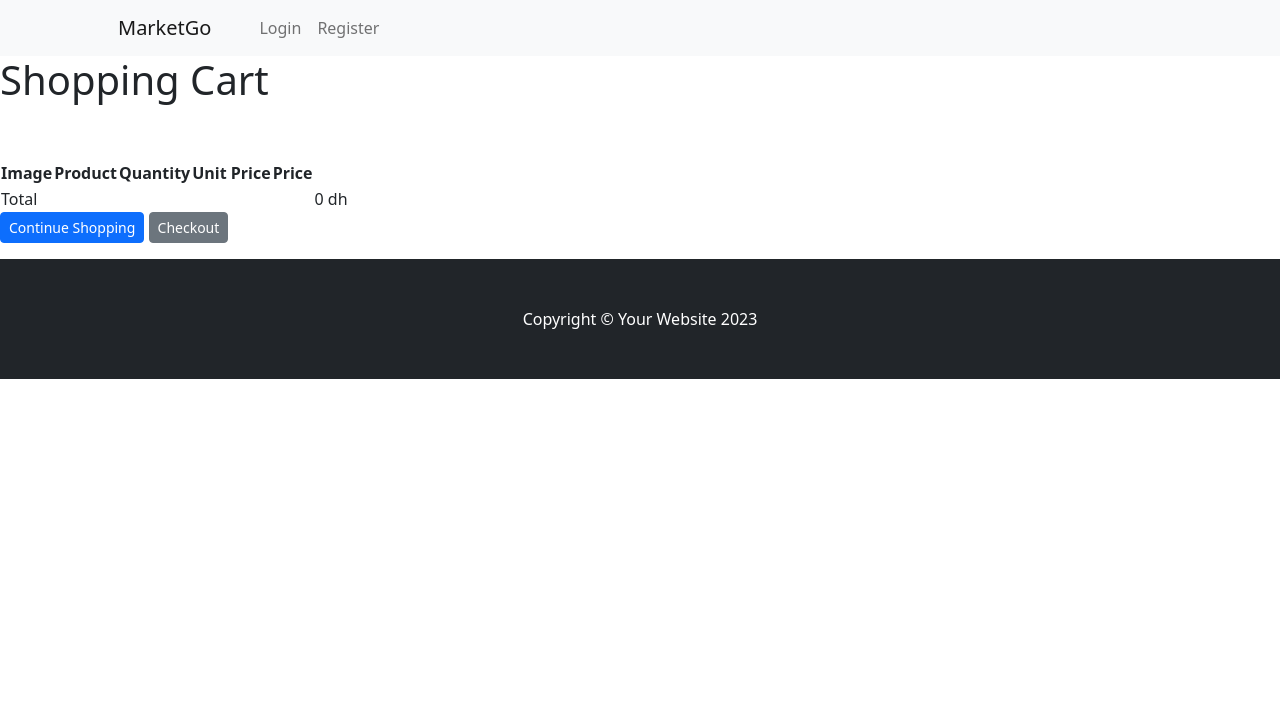
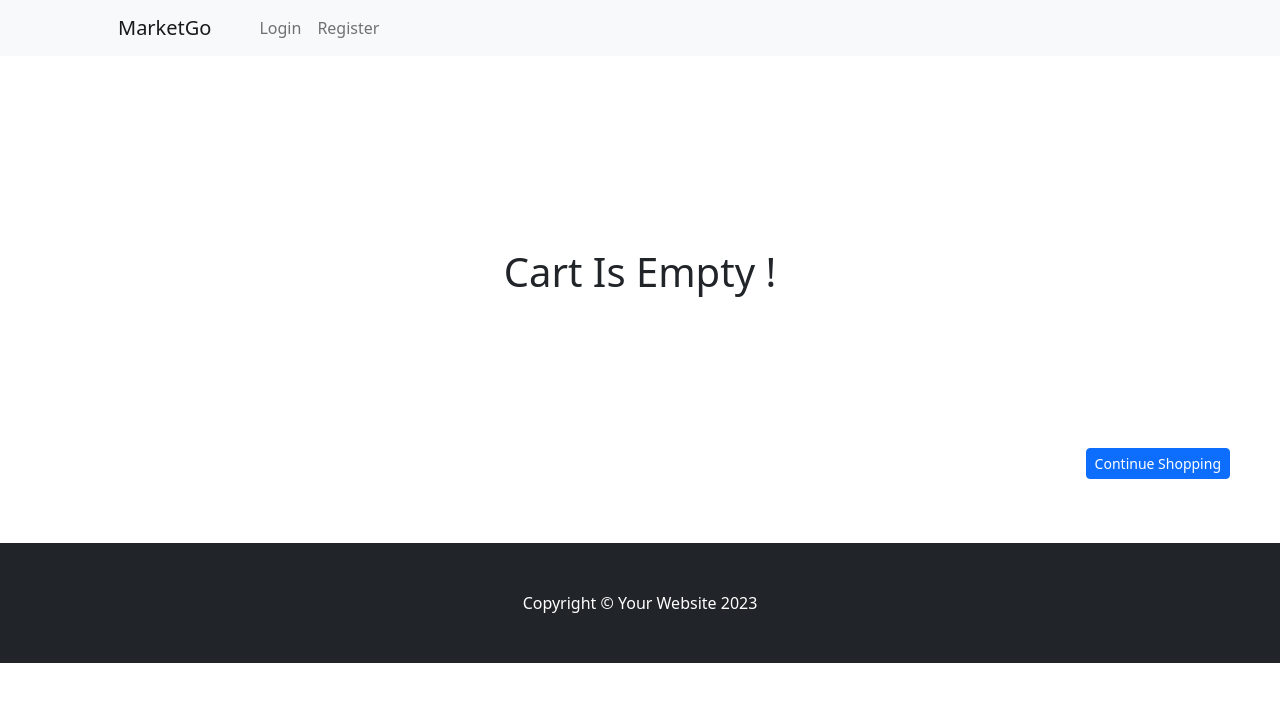
Before and after one commit to WiJaas/MarketGo, a Django app: page /cart/ in a window 1280 px wide. Shown: the top 702 px of the page. Run offline with Django 4.2, Linux system fonts and the light colour scheme; some libraries are stand-ins or nearby versions.

Commit message:
Some changes before integrating checkout

```diff
--- a/MarketGo/settings.py
+++ b/MarketGo/settings.py
@@ -68,6 +68,7 @@ TEMPLATES = [
                 'django.template.context_processors.request',
                 'django.contrib.auth.context_processors.auth',
                 'django.contrib.messages.context_processors.messages',
+                'cart.context_processors.cart'
             ],
         },
     },
--- a/MarketGo/templates/cart_detail.html
+++ b/MarketGo/templates/cart_detail.html
@@ -1,61 +1,109 @@
+
+
+
 {% extends 'base.html'%}
 {% load static %}
 {% block content%}
 
 
 
-<h1>Shopping Cart </h1>
-<table class="cart">
-    <thead>
-        <tr>
-            <th>Image</th>
-            <th>Product</th>
-            <th>Quantity</th>
-            <!-- <th>Remove</th> -->
-            <th>Unit Price</th>
-            <th>Price</th>
-        </tr>
 
-    </thead>
 
-    <tbody>
+
+
+
+
+
+{% if cart %}
+
+
 {% for item in cart %}
-        <tr>
-            <td>
-            </br> </br>
-                <!-- Display the product image -->
+</br></br>
+<div class="col-8 card mb-3" style="max-width: 540px; left: 75px;">
+</br>
+    <div class="row g-0" >
+        <div class="col-md-4">
             {% if item.product.image %}
-                <img src="{{ item.product.image.url }}" alt="{{ item.product.name }}" class="img-fluid mb-3">
+            <img src="{{ item.product.image.url }}" alt="{{ item.product.name }}" class="img-fluid" height="200" width="200" >
             {% endif %}
-            </br> </br>
-            </td>
-            <td>{{ item.product.name }}</td>
-            <td>{{ item.quantity }}</td>
-            <td>
+        </div>
+        <div class="col-md-8">
+        <div class="card-body">
+        <h5 class="card-title">{{ item.product.name }}</h5>
+        </br>
+
+
+        <div class="container">
+            <div class="row">
+                <div class="col-6 col-m-3">Quantity</div>
+                <div class="col-6 col-m-3">{{ item.quantity }}</div>
+
+            <!-- Force next columns to break to new line -->
+            <div class="w-100"></div>
+
+
+              <div class="col-6 col-m-3">Unit_Price</div>
+              <div class="col-6 col-m-3">{{ item.price}} dh</div>
+              <div class="w-100"></div>
+              <div class="col-6 col-m-3">Total_Price</div>
+              <div class="col-6 col-m-3">{{ item.total_price}} dh</div>
+            </div>
+          </div>
+    </br>
+        <div class="d-grid gap-2 d-md-flex justify-content-md-end">
             <form action="{% url 'cart:cart_remove' item.product.id %}" method="POST">
-                    <input type="submit" value="Remove">
+                <input  class="btn btn-primary me-md-2"  type="submit" value="Remove">
                 {% csrf_token %}
+            </form>
 
-                </form>
-            </td>
+            </div>
+        </div>
+        </div>
+    </div>
+</div>
 
-            <td class="num">{{ item.price }} dh</td>
-            <td class="num">{{ item.total_price }} dh</td>
-        </tr>
+
+
 {% endfor %}
-        <tr class="total">
-            <td>Total</td>
-            <td colspan="4"></td>
-            <td class="num">{{ cart.get_total_price }} dh</td>
-        </tr>
-    </br> </br>
-    </tbody>
-</table>
 
-<p class="text-right">
+
+
+
+
+<div class="card" style="margin: 20px;"  >
+    <div class="card-body" sty>
+      <h5 class="card-title">Total</h5>
+      <h3 class="card-text">{{cart.get_total_price}} dh</h3>
+      <div class="d-grid gap-2 d-md-flex justify-content-md-end">
         <a type="button" class="btn btn-primary btn-sm" href="{% url 'product:home_view' %}">Continue Shopping</a>
         <a type="button" class="btn btn-secondary btn-sm" href="#" > Checkout </a>
+    </div>
+
+    </div>
+  </div>
+
+
+{% else %}
+</br></br>
+</br></br>
+
+</br></br>
+
+</br></br>
+
+<center> <h1>Cart Is Empty !</h1>
+
+</center>
+</br></br>
+</br></br>
+</br></br>
+
+<p class="d-grid gap-2 d-md-flex justify-content-md-end">
+    <a type="button" class="btn btn-primary btn-sm" href="{% url 'product:home_view' %} " style="margin-right: 50px;">Continue Shopping</a>
+
 </p>
 
 
+</br></br>
+{% endif%}
 {% endblock %}
--- a/MarketGo/templates/home.html
+++ b/MarketGo/templates/home.html
@@ -24,7 +24,7 @@
 
                 </form>
 
-                <br/><br/>
+                <br/>
                 {% if product %}
                     <div class="card mt-5">
                         <div class="card-header">
--- a/MarketGo/urls.py
+++ b/MarketGo/urls.py
@@ -9,4 +9,6 @@ urlpatterns = [
     path('',include('product.urls')),
     path('core/',include('core.urls')),
     path('cart/',include('cart.urls',namespace='cart')),
+    # path('checkout/',include('checkout.urls')),
+
 ] + static(settings.MEDIA_URL, document_root=settings.MEDIA_ROOT)
--- a/cart/cart.py
+++ b/cart/cart.py
@@ -14,7 +14,6 @@ class Cart(object):
     def add(self, product, quantity=1 , override_quantity=False):
         product_id = str(product.id)
 
-        print(f"Adding product {product_id} to cart with quantity {quantity}, override: {override_quantity}")
 
         if product_id not in self.cart:
             self.cart[product_id] = {'quantity':0 , 'price':str(product.price)}
@@ -26,7 +25,8 @@ class Cart(object):
             self.cart[product_id]['quantity']+= quantity
 
         self.save()
-        print("Cart data after addition:", self.cart)
+
+
 
     def save(self):
         self.session.modified = True
```
Also changed, not shown: MarketGo/templates/cart_home.html (deleted, +0 -18 lines), cart/views.py (+0 -61 lines), cart/urls.py (line endings or trailing spaces). Lines whose indentation alone changed are shown as unchanged.
